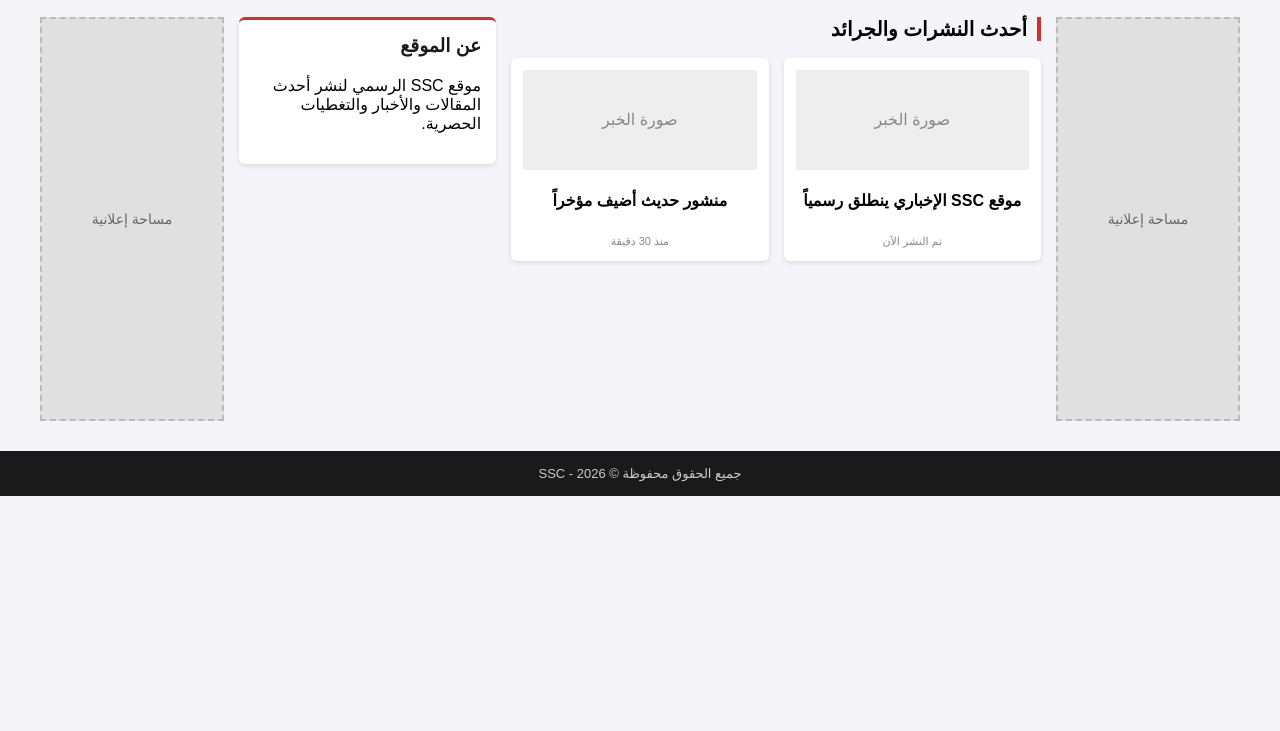
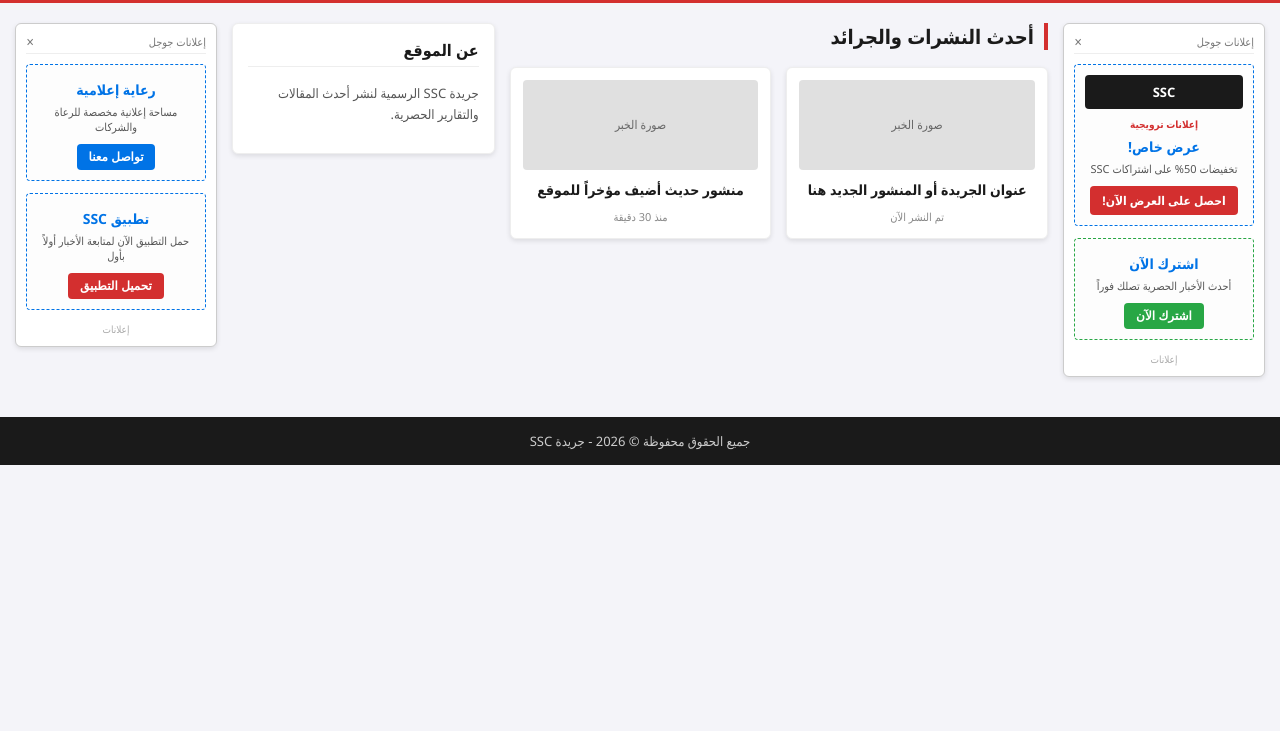
Before and after one commit to gsome160-boop/SSC, a plain HTML site: page index.html in a window 1280 px wide. Shown: the part 69-800 px from the top of the page. Drawn offline with Linux system fonts and the light colour scheme.

Commit message:
Update index.html

```diff
--- a/index.html
+++ b/index.html
@@ -3,90 +3,131 @@
 <head>
     <meta charset="UTF-8">
     <meta name="viewport" content="width=device-width, initial-scale=1.0">
-    <title>SSC</title>
+    <title>جريدة SSC</title>
     <style>
-        body { font-family: sans-serif; background-color: #f4f4f9; margin: 0; padding: 0; }
+        body { font-family: 'Segoe UI', Tahoma, Geneva, Verdana, sans-serif; background-color: #f4f4f9; margin: 0; padding: 0; }
         header { background-color: #1a1a1a; color: #fff; text-align: center; padding: 15px 0; border-bottom: 4px solid #d32f2f; }
-        header h1 { margin: 0; font-size: 28px; }
+        header h1 { margin: 0; font-size: 28px; font-weight: bold; }
         a { text-decoration: none; color: inherit; }
 
-        .main-container { display: flex; max-width: 1200px; margin: 20px auto; gap: 15px; padding: 0 10px; }
+        .main-container { display: flex; max-width: 1250px; margin: 20px auto; gap: 15px; padding: 0 10px; justify-content: center; align-items: flex-start; }
 
-        /* المساحات الإعلانية الجانبية */
-        .ad-banner { width: 180px; min-height: 400px; background-color: #e0e0e0; border: 2px dashed #bbb; display: flex; align-items: center; justify-content: center; color: #666; font-size: 14px; text-align: center; }
+        /* تصميم الإعلانات الجانبية التفاعلية */
+        .ad-banner { width: 180px; background-color: #fff; border: 1px solid #ccc; border-radius: 6px; padding: 10px; box-shadow: 0 2px 5px rgba(0,0,0,0.1); text-align: center; font-size: 13px; }
+        .ad-header { font-size: 11px; color: #777; border-bottom: 1px solid #eee; padding-bottom: 4px; margin-bottom: 10px; display: flex; justify-content: space-between; align-items: center; }
+        .ad-box-content { background: #fdfdfd; border: 1px dashed #0073e6; padding: 10px; border-radius: 4px; margin-bottom: 12px; }
+        .ad-box-content h5 { margin: 5px 0; color: #0073e6; font-size: 14px; }
+        .ad-box-content p { font-size: 11px; color: #555; margin: 5px 0 10px; }
+        .ad-btn { background: #d32f2f; color: #fff; padding: 6px 12px; border-radius: 4px; font-size: 12px; font-weight: bold; display: inline-block; cursor: pointer; border: none; }
+        .ad-btn:hover { background: #b71c1c; }
 
-        .content-area { flex: 1; }
-        .top-section { display: flex; gap: 15px; margin-bottom: 20px; }
+        /* المحتوى الأوسط */
+        .content-area { flex: 1; max-width: 850px; }
+        .top-section { display: flex; gap: 15px; }
 
+        /* قسم الأخبار */
         .news-section { width: 70%; }
-        .news-section h2 { margin-top: 0; border-right: 4px solid #d32f2f; padding-right: 10px; font-size: 20px; }
+        .news-section h2 { margin-top: 0; border-right: 4px solid #d32f2f; padding-right: 10px; font-size: 20px; color: #1a1a1a; }
         .news-grid { display: flex; gap: 15px; }
 
-        /* جعل كارت الخبر قابل للنقر */
-        .news-card { flex: 1; background: #fff; padding: 12px; border-radius: 6px; box-shadow: 0 2px 5px rgba(0,0,0,0.1); text-align: center; transition: 0.2s; cursor: pointer; }
+        .news-card { flex: 1; background: #fff; padding: 12px; border-radius: 6px; box-shadow: 0 2px 5px rgba(0,0,0,0.1); text-align: center; transition: 0.2s; cursor: pointer; border: 1px solid #eee; }
         .news-card:hover { transform: translateY(-3px); box-shadow: 0 4px 10px rgba(0,0,0,0.15); }
-        .news-card img { width: 100%; height: 120px; object-fit: cover; background: #eee; border-radius: 4px; }
+        .news-card img { width: 100%; height: 110px; object-fit: cover; background: #eee; border-radius: 4px; }
+        .news-card h4 { font-size: 14px; margin: 10px 0 5px; color: #1a1a1a; }
 
-        .about-box { width: 30%; background: #fff; padding: 15px; border-radius: 6px; box-shadow: 0 2px 5px rgba(0,0,0,0.1); border-top: 3px solid #d32f2f; height: fit-content; }
-        .about-box h3 { margin-top: 0; color: #1a1a1a; }
+        /* قسم عن الموقع */
+        .about-box { width: 30%; background: #fff; padding: 15px; border-radius: 6px; box-shadow: 0 2px 5px rgba(0,0,0,0.1); border-top: 3px solid #d32f2f; height: fit-content; border: 1px solid #eee; }
+        .about-box h3 { margin-top: 0; color: #1a1a1a; font-size: 16px; border-bottom: 1px solid #eee; padding-bottom: 5px; }
+        .about-box p { font-size: 13px; color: #555; line-height: 1.6; }
 
-        footer { background: #1a1a1a; color: #ccc; text-align: center; padding: 15px; margin-top: 30px; font-size: 13px; }
+        footer { background: #1a1a1a; color: #ccc; text-align: center; padding: 15px; margin-top: 40px; font-size: 13px; }
     </style>
 </head>
 <body>
 
     <header>
-        <h1>SSC</h1>
+        <h1>جريدة SSC</h1>
     </header>
 
     <div class="main-container">
-        <!-- إعلان يمين -->
+
+        <!-- إعلان جهة اليمين -->
         <div class="ad-banner">
-            <!-- ضع كود الإعلان هنا -->
-            مساحة إعلانية
+            <div class="ad-header">
+                <span>إعلانات جوجل</span>
+                <span style="cursor:pointer;">✕</span>
+            </div>
+            <div class="ad-box-content">
+                <div style="background:#1a1a1a; color:#fff; font-weight:bold; padding:8px; border-radius:4px; margin-bottom:5px;">SSC</div>
+                <span style="font-size:10px; color:#d32f2f; font-weight:bold;">إعلانات ترويجية</span>
+                <h5>عرض خاص!</h5>
+                <p>تخفيضات 50% على اشتراكات SSC</p>
+                <a href="#" class="ad-btn">احصل على العرض الآن!</a>
+            </div>
+            <div class="ad-box-content" style="border-color: #28a745;">
+                <h5>اشترك الآن</h5>
+                <p>أحدث الأخبار الحصرية تصلك فوراً</p>
+                <button class="ad-btn" style="background:#28a745;">اشترك الآن</button>
+            </div>
+            <div style="font-size:10px; color:#aaa; margin-top:5px;">إعلانات</div>
         </div>
 
+        <!-- المحتوى الأوسط -->
         <div class="content-area">
             <div class="top-section">
-                <!-- قسم الأخبار -->
+
+                <!-- قسم أحدث المنشورات -->
                 <div class="news-section">
                     <h2>أحدث النشرات والجرائد</h2>
                     <div class="news-grid">
 
-                        <!-- الخبر الأول عند الضغط يفتح صفحة الخبر -->
                         <a href="post.html?title=موقع SSC الإخباري ينطلق رسمياً&content=أهلاً بكم في موقع SSC، المنصة المخصصة لنشر أحدث الأخبار والتغطيات الحصرية." class="news-card">
-                            <div style="background:#eee; height:100px; display:flex; align-items:center; justify-content:center; color:#888;">صورة الخبر</div>
-                            <h4>موقع SSC الإخباري ينطلق رسمياً</h4>
+                            <div style="background:#e0e0e0; height:90px; display:flex; align-items:center; justify-content:center; color:#666; font-size:12px; border-radius:4px;">صورة الخبر</div>
+                            <h4>عنوان الجريدة أو المنشور الجديد هنا</h4>
                             <span style="font-size:11px; color:#888;">تم النشر الآن</span>
                         </a>
 
-                        <!-- الخبر الثاني -->
-                        <a href="post.html?title=منشور حديث أضيف مؤخراً&content=هذا نص خبر تجريبي جديد يمكنك التعديل عليه في أي وقت." class="news-card">
-                            <div style="background:#eee; height:100px; display:flex; align-items:center; justify-content:center; color:#888;">صورة الخبر</div>
-                            <h4>منشور حديث أضيف مؤخراً</h4>
+                        <a href="post.html?title=منشور حديث أضيف مؤخراً للموقع&content=هذا نص خبر تجريبي جديد يمكنك التعديل عليه في أي وقت." class="news-card">
+                            <div style="background:#e0e0e0; height:90px; display:flex; align-items:center; justify-content:center; color:#666; font-size:12px; border-radius:4px;">صورة الخبر</div>
+                            <h4>منشور حديث أضيف مؤخراً للموقع</h4>
                             <span style="font-size:11px; color:#888;">منذ 30 دقيقة</span>
                         </a>
 
                     </div>
                 </div>
 
-                <!-- عن الموقع -->
+                <!-- قسم عن الموقع (مكان الـ X) -->
                 <div class="about-box">
                     <h3>عن الموقع</h3>
-                    <p>موقع SSC الرسمي لنشر أحدث المقالات والأخبار والتغطيات الحصرية.</p>
+                    <p>جريدة SSC الرسمية لنشر أحدث المقالات والتقارير الحصرية.</p>
                 </div>
+
             </div>
         </div>
 
-        <!-- إعلان يسار -->
+        <!-- إعلان جهة اليسار -->
         <div class="ad-banner">
-            <!-- ضع كود الإعلان هنا -->
-            مساحة إعلانية
+            <div class="ad-header">
+                <span>إعلانات جوجل</span>
+                <span style="cursor:pointer;">✕</span>
+            </div>
+            <div class="ad-box-content">
+                <h5>رعاية إعلامية</h5>
+                <p>مساحة إعلانية مخصصة للرعاة والشركات</p>
+                <button class="ad-btn" style="background:#0073e6;">تواصل معنا</button>
+            </div>
+            <div class="ad-box-content">
+                <h5>تطبيق SSC</h5>
+                <p>حمل التطبيق الآن لمتابعة الأخبار أولاً بأول</p>
+                <button class="ad-btn">تحميل التطبيق</button>
+            </div>
+            <div style="font-size:10px; color:#aaa; margin-top:5px;">إعلانات</div>
         </div>
+
     </div>
 
     <footer>
-        جميع الحقوق محفوظة © 2026 - SSC
+        جميع الحقوق محفوظة © 2026 - جريدة SSC
     </footer>
 
 </body>
```
